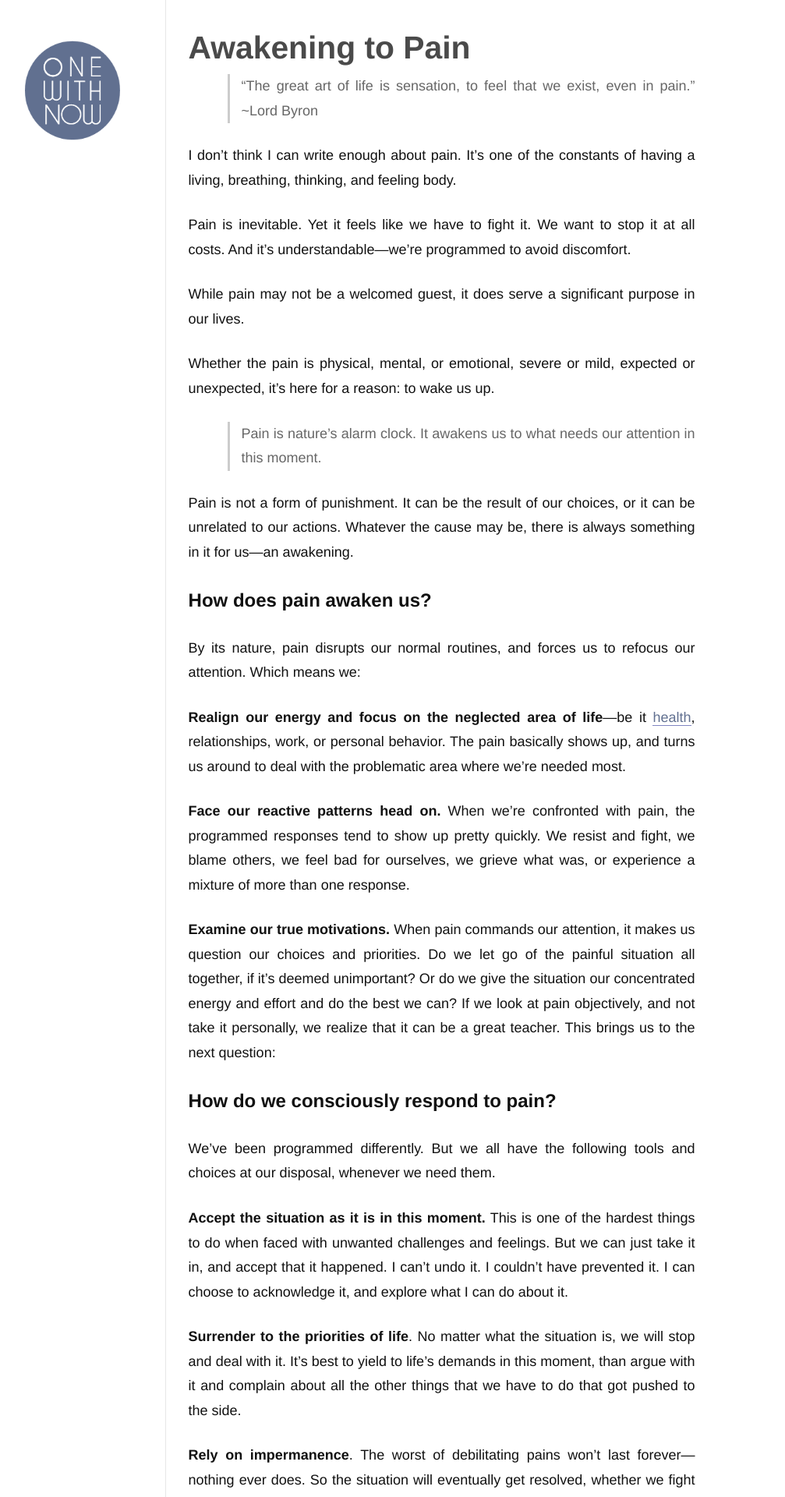
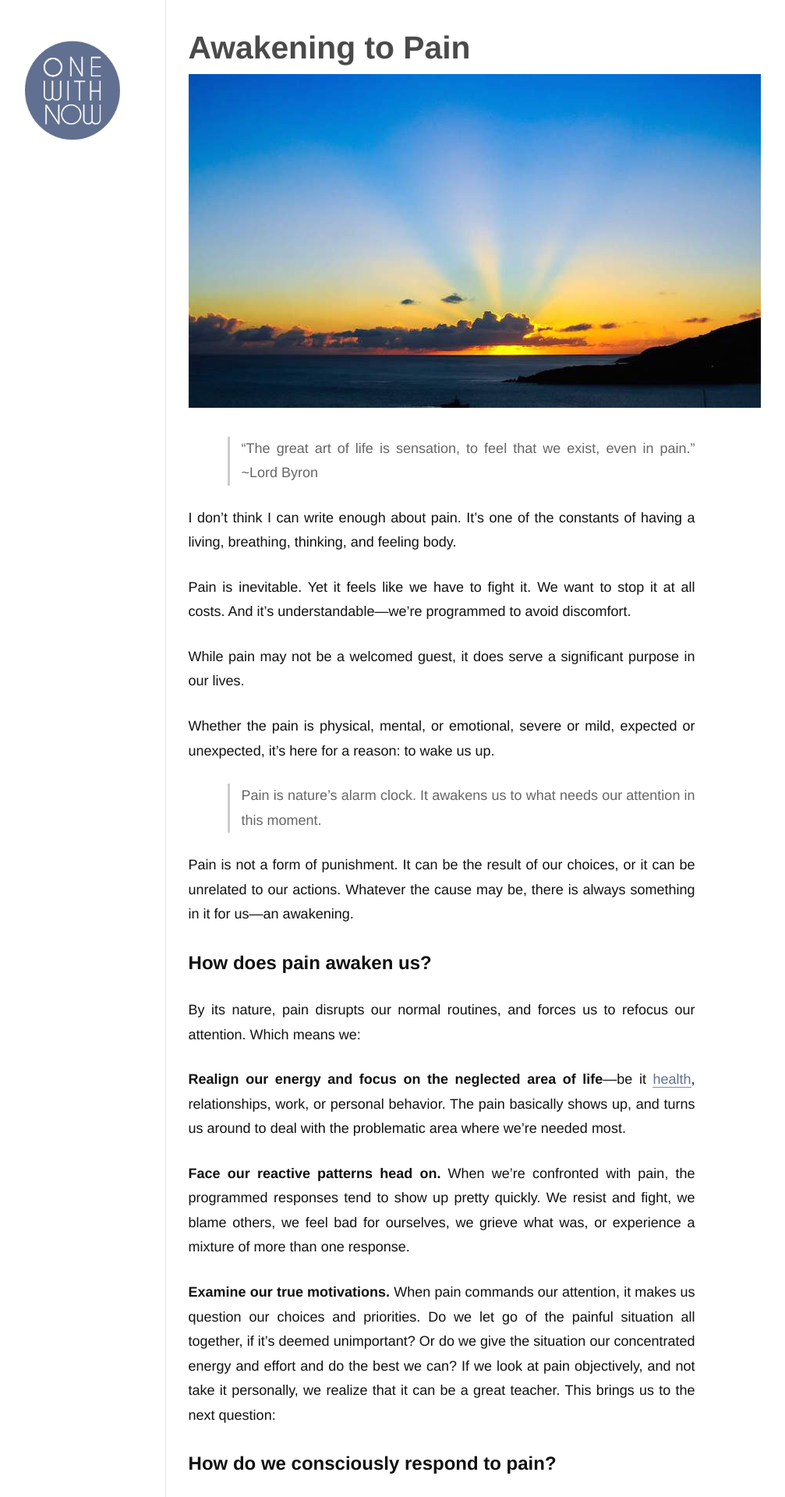
Before and after one commit to onewithnow/onewithnow.github.io, a Jekyll site: the page built from _posts/2015-06-08-awakening-to-pain.md, in a window 1280 px wide. Shown: the top 1920 px of the page at 78% size, without its empty margins (146-1153 px from the left). Built offline with Jekyll 4.4.1, drawn with Linux system fonts in a browser that asks for light colours; Markdown is read by kramdown in place of the engine named in the settings.

Commit message:
post edit

```diff
--- a/_posts/2015-06-08-awakening-to-pain.md
+++ b/_posts/2015-06-08-awakening-to-pain.md
@@ -1,9 +1,9 @@
 ---
 layout: post
 title: Awakening to Pain
-cover: Cloudscape.jpg
 categories: awareness
 ---
+![Cloudscape](/media/cloudscape.jpg)
 
 > “The great art of life is sensation, to feel that we exist, even in pain.” ~Lord Byron
 
```
